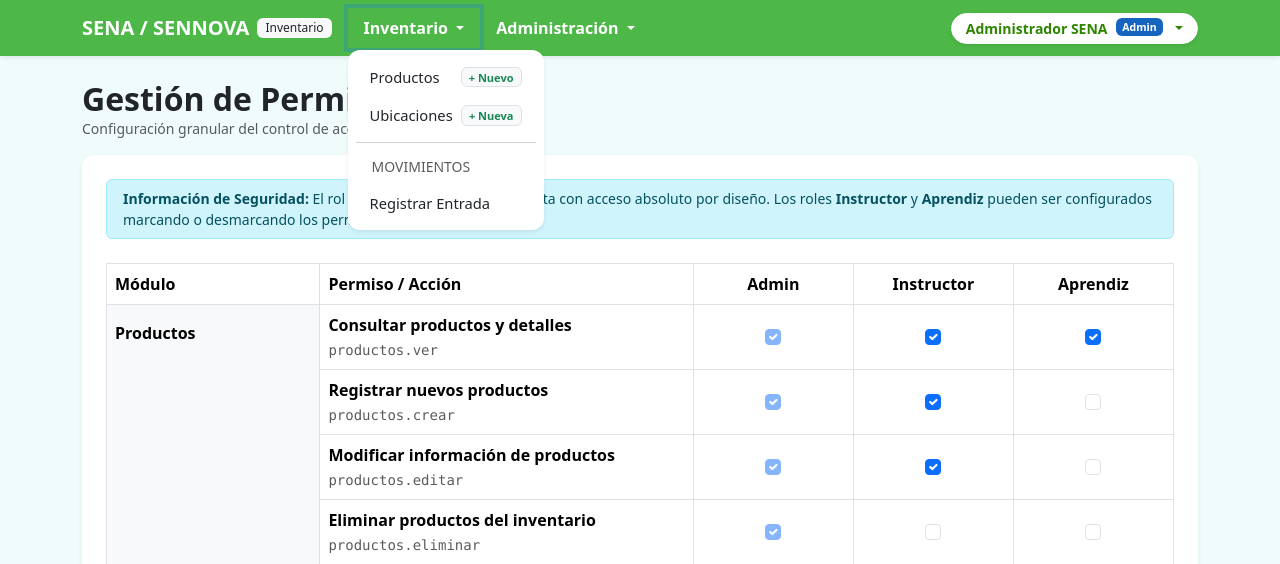
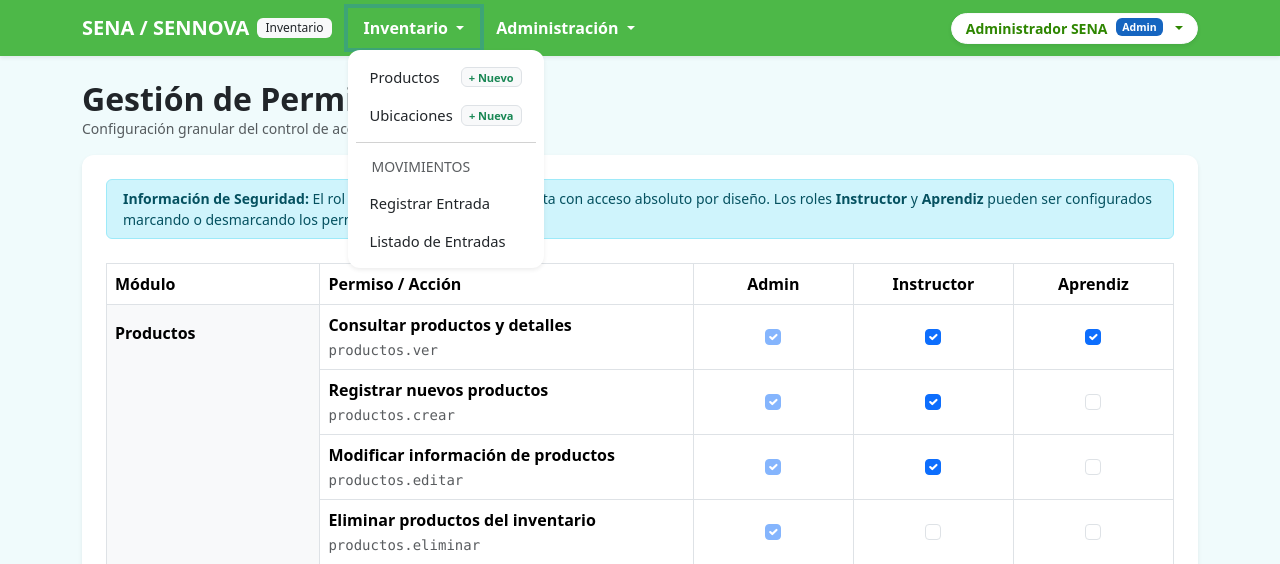
Before and after one commit to wsderfghbgv/sena-inventario, a Laravel app: page /permisos in a window 1280 px wide, after a click on "Inventario". Shown: the top 564 px of the page. Run offline with Laravel 12, Linux system fonts and the light colour scheme; a user stored in the database is signed in; data comes from the database, SQL or seed files in the repository; parts of the project's set-up code (start-up, migrations or seed data) failed here and were passed over.

Commit message:
creación de vista y confirmación de entradas

```diff
--- a/resources/views/entradas/show.blade.php
+++ b/resources/views/entradas/show.blade.php
@@ -15,12 +15,6 @@
             Volver al listado
         </a>
     </div>
-
-    @if (session('success'))
-        <div class="alert alert-success">
-            {{ session('success') }}
-        </div>
-    @endif
 
     <div class="card shadow-sm border-0 mb-4">
         <div class="card-body">
--- a/resources/views/layouts/app.blade.php
+++ b/resources/views/layouts/app.blade.php
@@ -226,6 +226,9 @@
                                     <a class="dropdown-item" href="{{ route('entradas.create') }}">
                                         Registrar Entrada
                                     </a>
+                                    <a class="dropdown-item" href="{{ route('entradas.index') }}">
+                                        Listado de Entradas
+                                    </a>
                                 </li>
                             </ul>
                         </li>
--- a/routes/web.php
+++ b/routes/web.php
@@ -83,6 +83,20 @@ Route::middleware(['auth', 'role'])->group(function () {
         Route::get('/auditoria', [AuditoriaController::class, 'index'])->name('auditoria.index');
     });
 
-    Route::get('/entradas/crear', [EntradaController::class, 'create'])->name('entradas.create');
-    Route::post('/entradas', [EntradaController::class, 'store'])->name('entradas.store');
+
+
+    Route::get('/entradas', [EntradaController::class, 'index'])
+        ->name('entradas.index');
+
+    Route::get('/entradas/crear', [EntradaController::class, 'create'])
+        ->name('entradas.create');
+
+    Route::post('/entradas', [EntradaController::class, 'store'])
+        ->name('entradas.store');
+
+    Route::get('/entradas/{entrada}', [EntradaController::class, 'show'])
+        ->name('entradas.show');
+
+    Route::patch('/entradas/{entrada}/confirmar', [EntradaController::class, 'confirmar'])
+        ->name('entradas.confirmar');
 });
```
Also changed, not shown: app/Http/Controllers/EntradaController.php (+29 -1 lines), resources/views/entradas/index.blade.php (+19 -9 lines).
